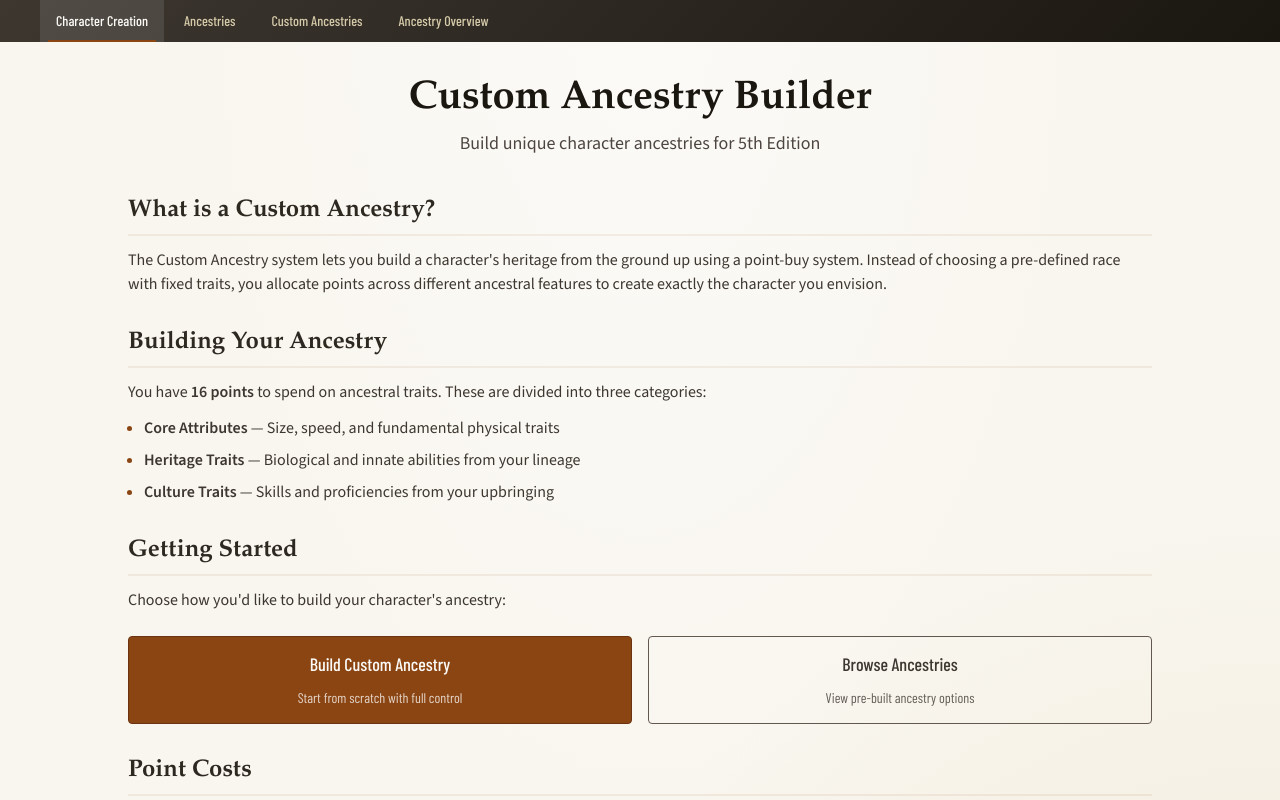
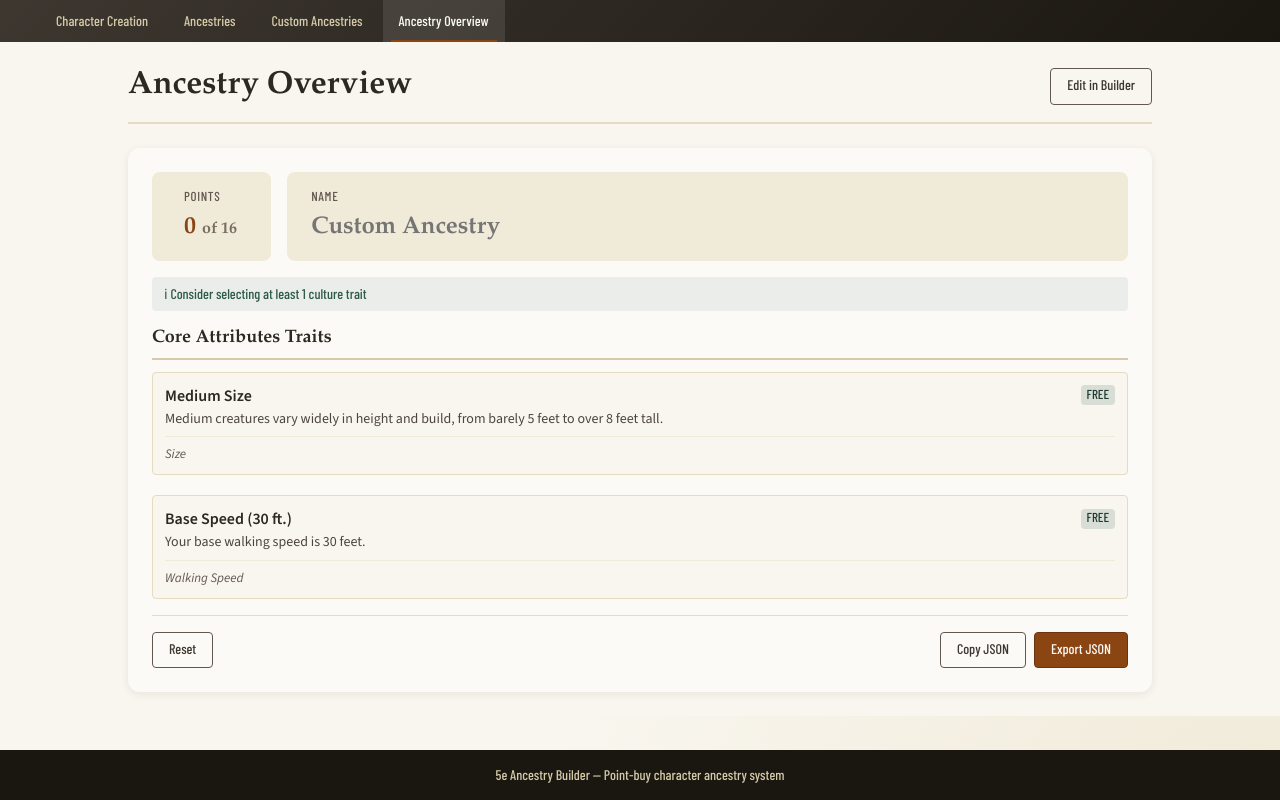
Before and after one commit to jeffwain/5e-ancestry-builder, a React (Vite) app: page /overview in a window 1280 px wide. Shown: the top 800 px of the page. Built offline with nearby package versions, Linux system fonts and the light colour scheme; a web font is replaced by a local one.

Commit message:
Added routing and real nav

```diff
--- a/package.json
+++ b/package.json
@@ -12,7 +12,8 @@
   "dependencies": {
     "react": "^19.0.0",
     "react-dom": "^19.0.0",
-    "react-markdown": "^10.1.0"
+    "react-markdown": "^10.1.0",
+    "react-router-dom": "^7.12.0"
   },
   "devDependencies": {
     "@eslint/js": "^9.22.0",
--- a/src/App.jsx
+++ b/src/App.jsx
@@ -1,7 +1,8 @@
 import { useState, useEffect } from 'react';
+import { BrowserRouter, Routes, Route, Navigate, useNavigate } from 'react-router-dom';
 import { CharacterProvider, useCharacter } from './contexts/CharacterContext';
 import { useTraitData } from './hooks/useTraitData';
-import { TabNavigation, TABS } from './components/TabNavigation';
+import { TabNavigation } from './components/TabNavigation';
 import { Layout } from './components/Layout';
 import { SummaryPanel } from './components/SummaryPanel';
 import { LandingPage, AncestriesPage, OverviewPage } from './pages';
@@ -27,8 +28,8 @@ function AppContent() {
     loadPrebuilt
   } = useCharacter();
 
+  const navigate = useNavigate();
   const [showSummary, setShowSummary] = useState(false);
-  const [activeTab, setActiveTab] = useState(TABS.LANDING);
 
   // Determine if user has customized their ancestry (for showing Overview tab)
   const hasCustomAncestry = selectedTraits.length > 0;
@@ -59,17 +60,12 @@ function AppContent() {
     }
   }, [defaultTraits, setDefaults, selectedTraits.length]);
 
-  // Handle navigation between tabs
-  const handleTabChange = (tab) => {
-    setActiveTab(tab);
-  };
-
   // Handle "Use" - load ancestry+archetype traits and navigate to Overview
   const handleUseAncestry = ({ ancestry, archetype, traits, options = {} }) => {
     const prebuiltId = `${ancestry.id}-${archetype.id}`;
     const ancestryName = `${ancestry.name} (${archetype.name})`;
     loadPrebuilt(prebuiltId, traits, options, ancestryName);
-    setActiveTab(TABS.OVERVIEW);
+    navigate('/overview');
   };
 
   // Handle "Customize" - load ancestry+archetype traits and navigate to Builder
@@ -77,7 +73,7 @@ function AppContent() {
     const prebuiltId = `${ancestry.id}-${archetype.id}`;
     const ancestryName = `${ancestry.name} (${archetype.name})`;
     loadPrebuilt(prebuiltId, traits, options, ancestryName);
-    setActiveTab(TABS.BUILDER);
+    navigate('/builder');
   };
 
   if (loading) {
@@ -115,47 +111,35 @@ function AppContent() {
     );
   }
 
-  // Render active view based on tab
-  const renderActiveView = () => {
-    switch (activeTab) {
-      case TABS.LANDING:
-        return <LandingPage onNavigate={handleTabChange} />;
+  return (
+    <div className="app">
+      <TabNavigation hasCustomAncestry={hasCustomAncestry} />
 
-      case TABS.ANCESTRIES:
-        return (
+      <main className="app-content">
+        <Routes>
+          <Route path="/" element={<LandingPage />} />
+          <Route
+            path="/ancestries"
+            element={
               <AncestriesPage
                 allTraits={allTraits}
                 onUse={handleUseAncestry}
                 onCustomize={handleCustomizeAncestry}
               />
-        );
-
-      case TABS.BUILDER:
-        return (
+            }
+          />
+          <Route
+            path="/builder"
+            element={
               <Layout
                 sections={sections}
                 onShowSummary={() => setShowSummary(true)}
               />
-        );
-
-      case TABS.OVERVIEW:
-        return <OverviewPage onNavigate={handleTabChange} />;
-
-      default:
-        return <LandingPage onNavigate={handleTabChange} />;
             }
-  };
-
-  return (
-    <div className="app">
-      <TabNavigation
-        activeTab={activeTab}
-        onTabChange={handleTabChange}
-        hasCustomAncestry={hasCustomAncestry}
           />
-
-      <main className="app-content">
-        {renderActiveView()}
+          <Route path="/overview" element={<OverviewPage />} />
+          <Route path="*" element={<Navigate to="/" replace />} />
+        </Routes>
       </main>
 
       <SummaryPanel
@@ -172,9 +156,11 @@ function AppContent() {
 
 function App() {
   return (
+    <BrowserRouter>
       <CharacterProvider>
         <AppContent />
       </CharacterProvider>
+    </BrowserRouter>
   );
 }
 
--- a/src/components/TabNavigation/TabNavigation.jsx
+++ b/src/components/TabNavigation/TabNavigation.jsx
@@ -1,35 +1,28 @@
+import { NavLink } from 'react-router-dom';
 import './TabNavigation.css';
 
-// Tab IDs for view switching
-export const TABS = {
-  LANDING: 'landing',
-  ANCESTRIES: 'ancestries',
-  BUILDER: 'builder',
-  OVERVIEW: 'overview'
-};
-
-export function TabNavigation({ activeTab, onTabChange, hasCustomAncestry = false }) {
+export function TabNavigation({ hasCustomAncestry = false }) {
   const tabs = [
-    { id: TABS.LANDING, label: 'Character Creation' },
-    { id: TABS.ANCESTRIES, label: 'Ancestries' },
-    { id: TABS.BUILDER, label: 'Custom Ancestries' },
+    { path: '/', label: 'Character Creation' },
+    { path: '/ancestries', label: 'Ancestries' },
+    { path: '/builder', label: 'Custom Ancestries' },
     // Only show Overview tab if user has customized
-    ...(hasCustomAncestry ? [{ id: TABS.OVERVIEW, label: 'Ancestry Overview' }] : [])
+    ...(hasCustomAncestry ? [{ path: '/overview', label: 'Ancestry Overview' }] : [])
   ];
 
   return (
     <nav className="tab-navigation">
       <div className="tab-list">
         {tabs.map((tab) => (
-          <button
-            key={tab.id}
-            className={`tab-item ${activeTab === tab.id ? 'active' : ''}`}
-            onClick={() => onTabChange(tab.id)}
-            aria-selected={activeTab === tab.id}
+          <NavLink
+            key={tab.path}
+            to={tab.path}
+            className={({ isActive }) => `tab-item ${isActive ? 'active' : ''}`}
+            end={tab.path === '/'}
             role="tab"
           >
             {tab.label}
-          </button>
+          </NavLink>
         ))}
       </div>
     </nav>
--- a/src/components/TabNavigation/index.js
+++ b/src/components/TabNavigation/index.js
@@ -1 +1 @@
-export { TabNavigation, TABS } from './TabNavigation';
+export { TabNavigation } from './TabNavigation';
--- a/src/pages/LandingPage.jsx
+++ b/src/pages/LandingPage.jsx
@@ -1,7 +1,9 @@
-import { TABS } from '../components/TabNavigation';
+import { useNavigate } from 'react-router-dom';
 import './LandingPage.css';
 
-export function LandingPage({ onNavigate }) {
+export function LandingPage() {
+  const navigate = useNavigate();
+
   return (
     <div className="landing-page">
       <div className="landing-content">
@@ -46,7 +48,7 @@ export function LandingPage({ onNavigate }) {
           <div className="landing-actions">
             <button
               className="btn btn-primary btn-large"
-              onClick={() => onNavigate(TABS.BUILDER)}
+              onClick={() => navigate('/builder')}
             >
               Build Custom Ancestry
               <span className="btn-desc">Start from scratch with full control</span>
@@ -54,7 +56,7 @@ export function LandingPage({ onNavigate }) {
 
             <button
               className="btn btn-secondary btn-large"
-              onClick={() => onNavigate(TABS.ANCESTRIES)}
+              onClick={() => navigate('/ancestries')}
             >
               Browse Ancestries
               <span className="btn-desc">View pre-built ancestry options</span>
--- a/src/pages/OverviewPage.jsx
+++ b/src/pages/OverviewPage.jsx
@@ -1,10 +1,12 @@
+import { useNavigate } from 'react-router-dom';
 import { AncestryOverview } from '../components/AncestryOverview';
-import { TABS } from '../components/TabNavigation';
 import './OverviewPage.css';
 
-export function OverviewPage({ onNavigate }) {
+export function OverviewPage() {
+  const navigate = useNavigate();
+
   const handleEditAncestry = () => {
-    onNavigate(TABS.BUILDER);
+    navigate('/builder');
   };
 
   return (
```
Also changed, not shown: scripts/create-sample-ancestries.js (deleted, +0 -142 lines), 1 other file (tests, documents, lock files or other folders). Lines whose indentation alone changed are shown as unchanged.
